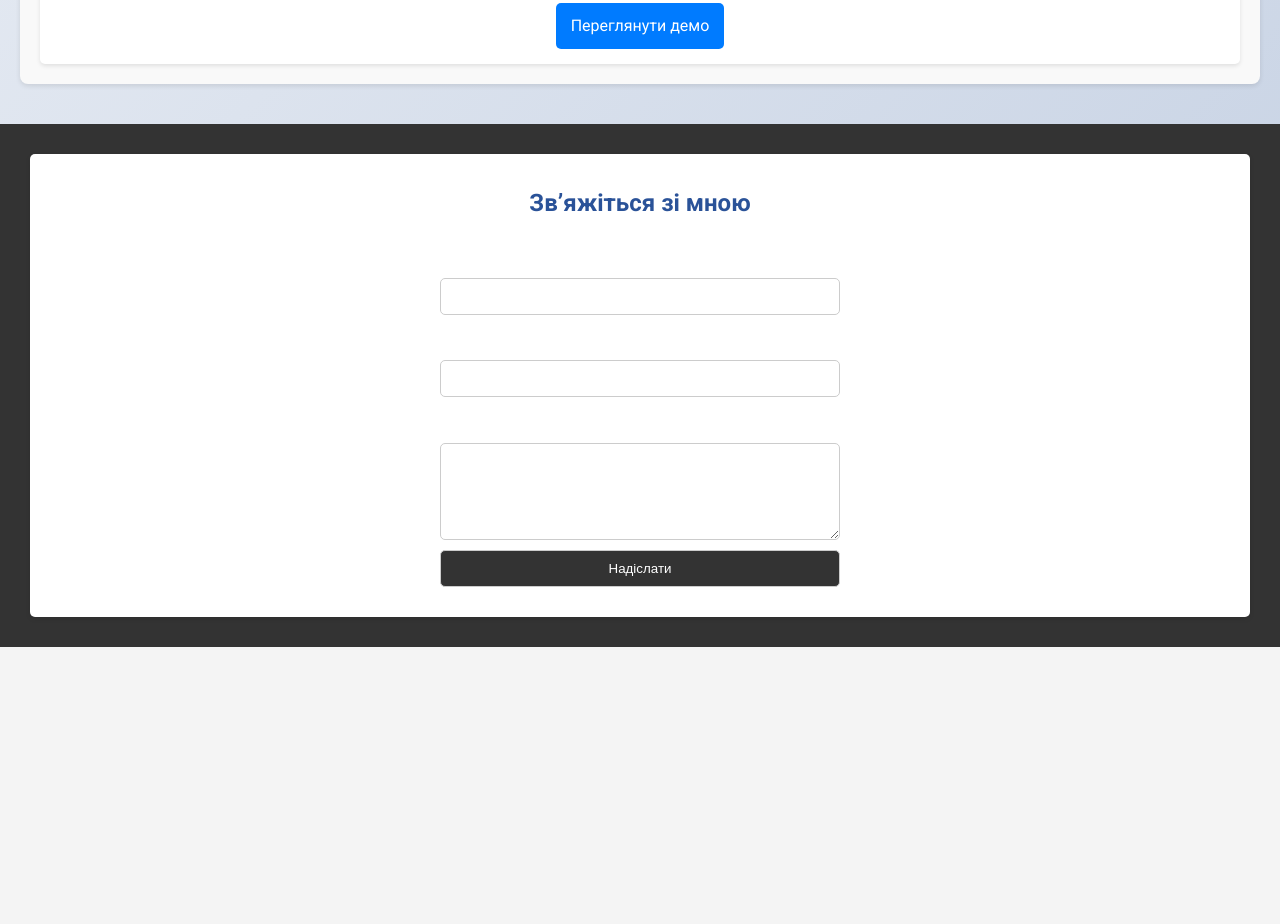
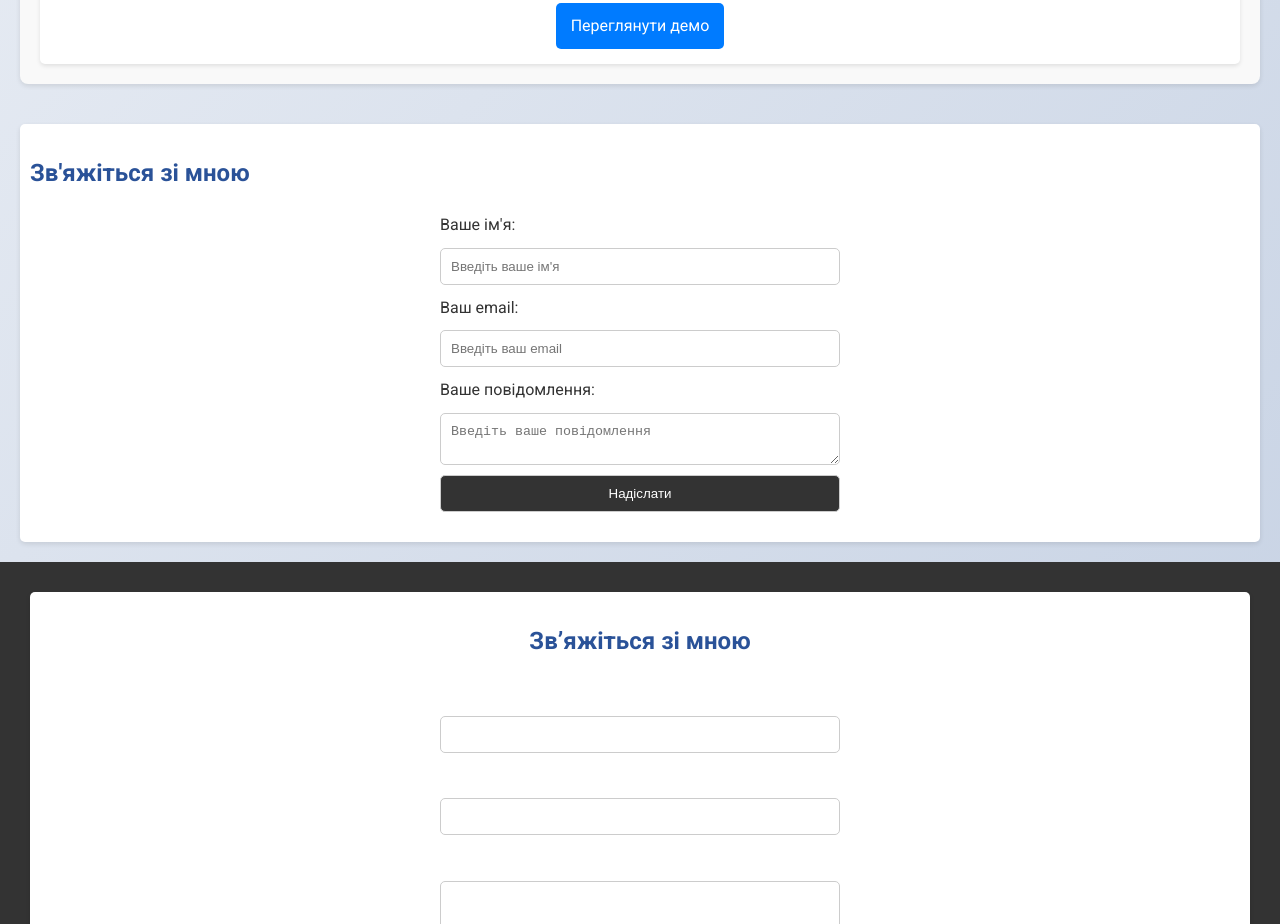
Before and after one commit to Devilliazer/my-portfolio, a plain HTML site: page index.html in a window 1280 px wide. Shown: the part 1220-2144 px from the top of the page. Before the commit the page ends 1867 px from the top, so only its background shows below. Drawn offline with Linux system fonts and the light colour scheme.

Commit message:
зміни в index html

```diff
--- a/index.html
+++ b/index.html
@@ -75,6 +75,39 @@
       </div>
     </section>
 
+    <section id="contact">
+      <h2>Зв'яжіться зі мною</h2>
+      <form action="https://formspree.io/f/{your_form_id}" method="POST">
+        <label for="name">Ваше ім'я:</label>
+        <input
+          type="text"
+          id="name"
+          name="name"
+          placeholder="Введіть ваше ім'я"
+          required
+        />
+
+        <label for="email">Ваш email:</label>
+        <input
+          type="email"
+          id="email"
+          name="email"
+          placeholder="Введіть ваш email"
+          required
+        />
+
+        <label for="message">Ваше повідомлення:</label>
+        <textarea
+          id="message"
+          name="message"
+          placeholder="Введіть ваше повідомлення"
+          required
+        ></textarea>
+
+        <button type="submit">Надіслати</button>
+      </form>
+    </section>
+
     <footer>
       <section>
         <h2>Зв’яжіться зі мною</h2>
```
